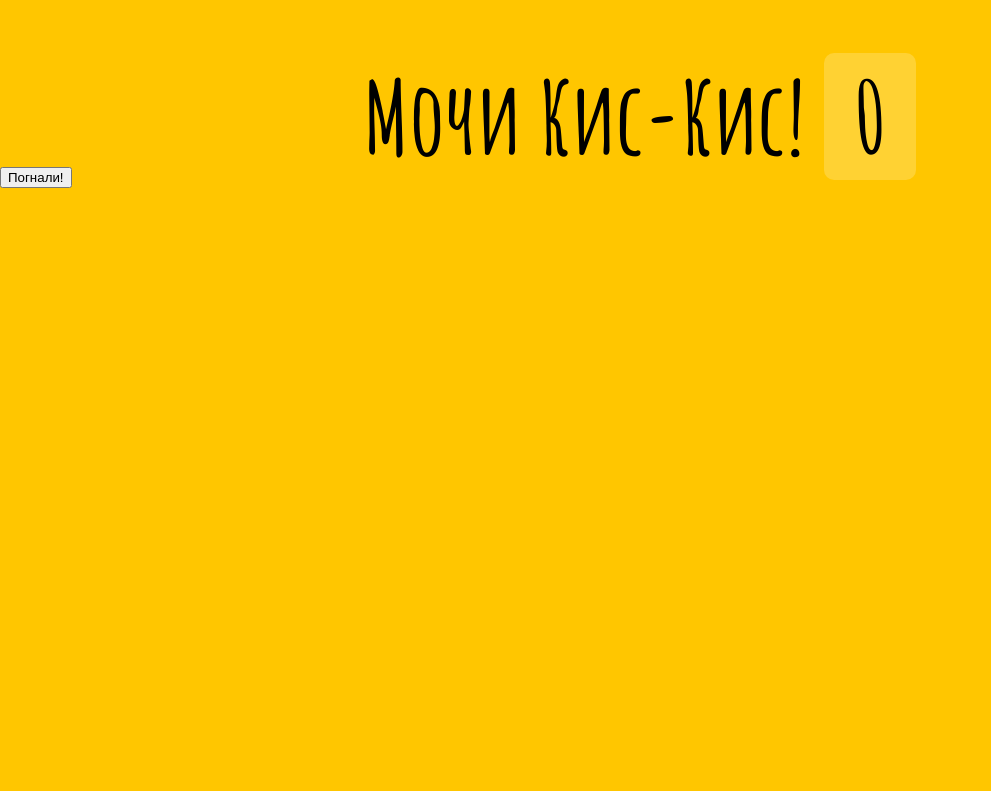
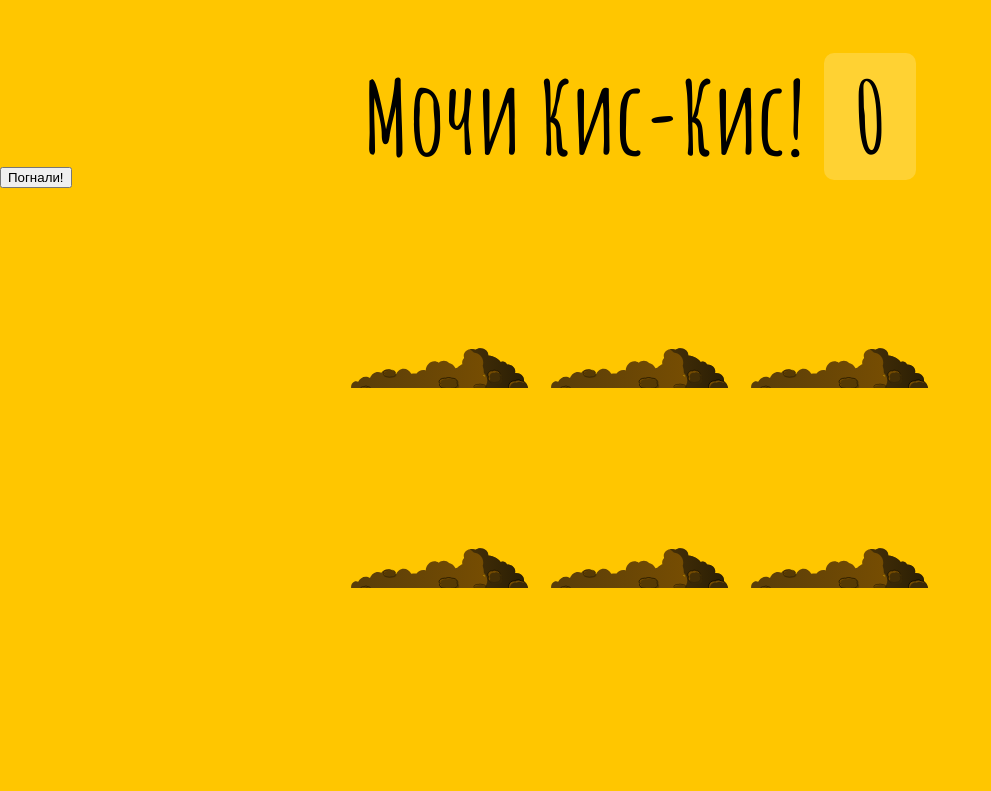
Before and after one commit to Denisovitch/kis_kis, a plain HTML site: page index.html in a window 1280 px wide. Shown: the whole page, without its empty margins (0-991 px from the left). Drawn offline with Linux system fonts and the light colour scheme.

Commit message:
-fix img link

```diff
--- a/style.css
+++ b/style.css
@@ -53,7 +53,7 @@ font-size: xx-large;
 
 .hole:after {
   display: block;
-  background: url(../kiskis/img/dirt.svg) bottom center no-repeat;
+  background: url(/img/dirt.svg) bottom center no-repeat;
   background-size: contain;
   content: '';
   width: 100%;
@@ -64,7 +64,7 @@ font-size: xx-large;
 }
 
 .mole {
-  background: url('../kiskis/img/kisa.jpg') bottom center no-repeat;
+  background: url('/img/kisa.jpg') bottom center no-repeat;
   background-size: 60%;
   position: absolute;
   top: 100%;
```
